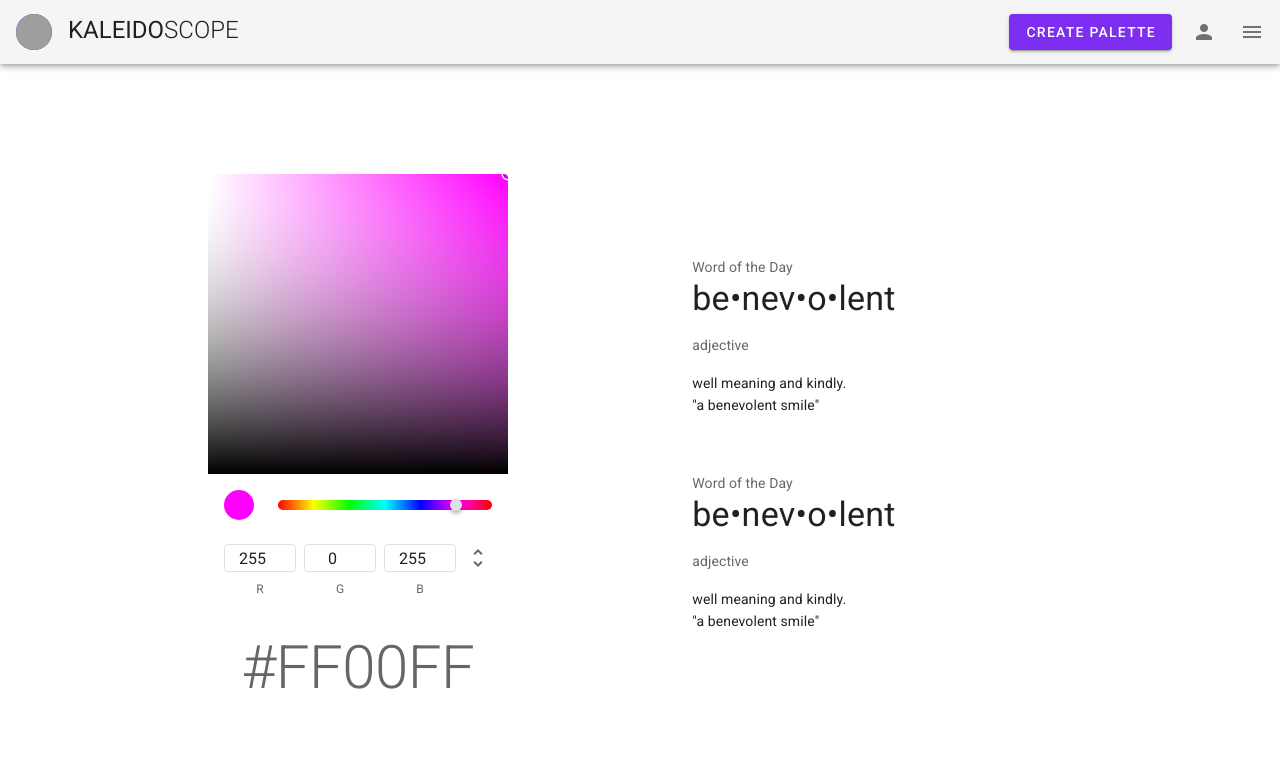
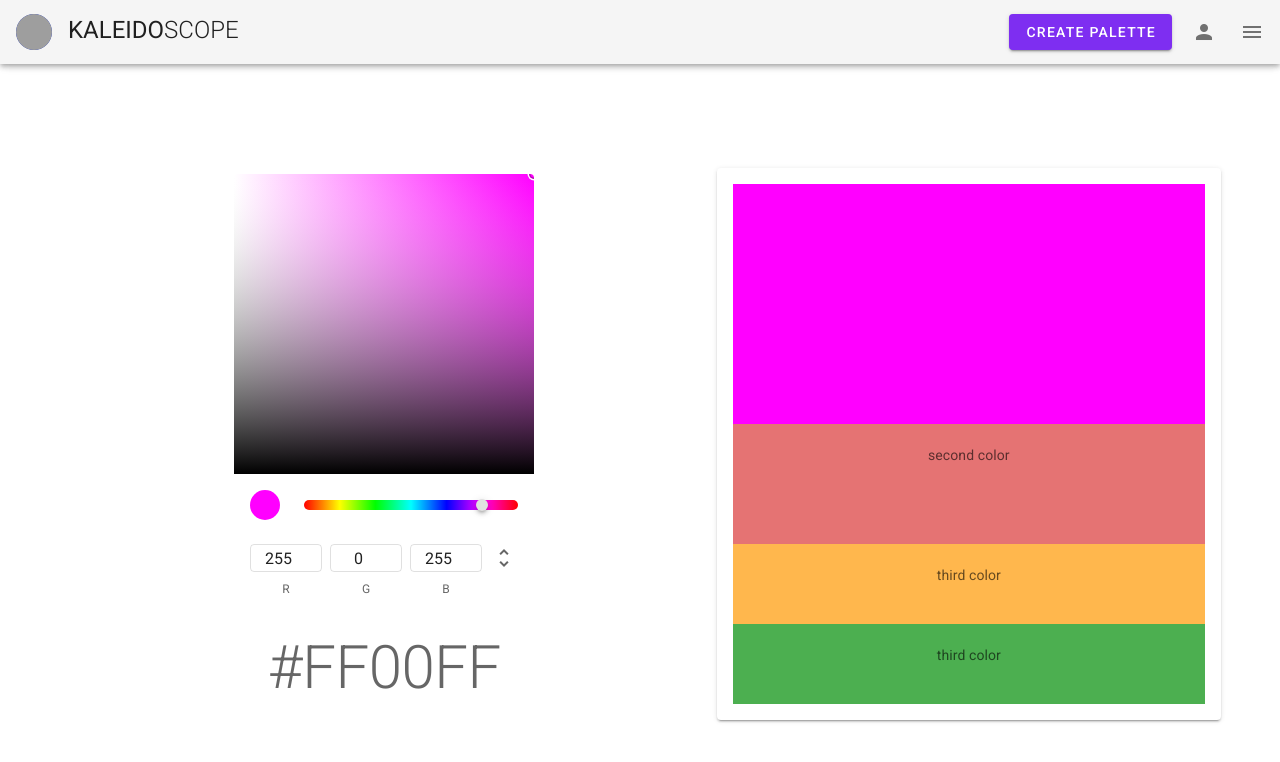
Before and after one commit to anudeike/kaleidoscope-webapp, a Vue app: page /#/create in a window 1280 px wide. Shown: the top 762 px of the page. Built offline with nearby package versions, Linux system fonts and the light colour scheme; grey boxes are pictures that could not be loaded.

Commit message:
pruned - and added vuex - also created an auth page

```diff
--- a/package.json
+++ b/package.json
@@ -12,7 +12,8 @@
     "material-design-icons-iconfont": "^5.0.1",
     "vue": "^2.6.10",
     "vue-router": "^3.1.3",
-    "vuetify": "^2.1.0"
+    "vuetify": "^2.1.0",
+    "vuex": "^3.1.2"
   },
   "devDependencies": {
     "@vue/cli-plugin-babel": "^4.0.0",
--- /dev/null
+++ b/src/components/auth.vue
@@ -0,0 +1,36 @@
+<template>
+    <v-card
+            class="mx-auto"
+            max-width="344"
+    >
+        <v-card-text>
+            <div>Word of the Day</div>
+            <p class="display-1 text--primary">
+                be•nev•o•lent
+            </p>
+            <p>adjective</p>
+            <div class="text--primary">
+                well meaning and kindly.<br>
+                "a benevolent smile"
+            </div>
+        </v-card-text>
+        <v-card-actions>
+            <v-btn
+                    text
+                    color="deep-purple accent-4"
+            >
+                Learn More
+            </v-btn>
+        </v-card-actions>
+    </v-card>
+</template>
+
+<script>
+    export default {
+        name: "auth"
+    }
+</script>
+
+<style scoped>
+
+</style>
--- a/src/components/colorPicker.vue
+++ b/src/components/colorPicker.vue
@@ -19,39 +19,44 @@
                 </v-layout>
             </v-flex>
             <v-flex>
-                <v-col>
-                    <v-card flat class="mx-auto">
+                <v-card>
                     <v-card-text>
-                            <div> Word of the Day</div>
-                            <p class="display-1 text--primary">
-                                be•nev•o•lent
-                            </p>
-                            <p>adjective</p>
-                            <div class="text--primary">
-                                well meaning and kindly.<br>
-                                "a benevolent smile"
-                            </div>
+                        <v-card flat tile class="mx-auto" height="30vh" v-bind:color="showColor">
+                            <!--<v-card-text>-->
+                                <!--<v-flex class="d-flex justify-center">-->
+                                    <!--<span class="display-1 font-weight-light">{{ showColor }}</span>-->
+                                <!--</v-flex>-->
+                            <!--</v-card-text>-->
+                        </v-card>
+
+                        <v-card flat tile class="mx-auto" height="15vh" color="red lighten-2">
+                            <v-card-text>
+                                <v-flex class="d-flex justify-center">
+                                    second color
+                                </v-flex>
                             </v-card-text>
                         </v-card>
-                </v-col>
-                <v-col>
-                    <v-card flat class="mx-auto">
+
+                        <v-card flat tile class="mx-auto" height="10vh" color="orange lighten-2">
                             <v-card-text>
-                            <div> Word of the Day</div>
-                            <p class="display-1 text--primary">
-                                be•nev•o•lent
-                            </p>
-                            <p>adjective</p>
-                            <div class="text--primary">
-                                well meaning and kindly.<br>
-                                "a benevolent smile"
-                            </div>
+                                <v-flex class="d-flex justify-center">
+                                    third color
+                                </v-flex>
                             </v-card-text>
                         </v-card>
-                </v-col>
+
+                        <v-card flat tile class="mx-auto" height="10vh" color="green">
+                            <v-card-text>
+                                <v-flex class="d-flex justify-center">
+                                    third color
+                                </v-flex>
+                            </v-card-text>
+                        </v-card>
+                    </v-card-text>
+                </v-card>
+
             </v-flex>
         </v-layout>
-
     </v-container>
 </template>
 
@@ -78,6 +83,22 @@
                     this[this.type] = v
                 },
             },
+            color2: {
+                get () {
+                    return this[this.type]
+                },
+                set(v){
+                    this[this.type] = v
+                },
+            },
+            color3: {
+                get () {
+                    return this[this.type]
+                },
+                set(v){
+                    this[this.type] = v
+                },
+            },
             showColor () {
                 if(typeof this.color === 'string'){
                     return this.color
--- a/src/router/index.js
+++ b/src/router/index.js
@@ -3,6 +3,7 @@ import VueRouter from "vue-router";
 import Home from "../views/Home.vue";
 import About from "../views/About.vue";
 import createPalettePage from "../views/createPalettePage";
+import auth from "../views/authPage";
 
 Vue.use(VueRouter);
 
@@ -24,7 +25,13 @@ const routes = [
     path: '/create',
     name: "createPalettePage",
     component: createPalettePage
+  },
+  {
+    path: "/auth",
+    name: "auth",
+    component: auth
   }
+
 
 ];
 
--- /dev/null
+++ b/src/views/authPage.vue
@@ -0,0 +1,24 @@
+<template>
+    <v-container fill-height grid-list-md text-xs-center>
+        <v-layout class="pt-6" row wrap align-center>
+            <v-flex>
+                <auth></auth>
+            </v-flex>
+        </v-layout>
+    </v-container>
+</template>
+
+<script>
+    import auth from '../components/auth';
+
+    export default {
+        name: "authPage",
+        components: {
+            auth: auth
+        }
+    }
+</script>
+
+<style scoped>
+
+</style>
```
Also changed, not shown: 1 other file (tests, documents, lock files or other folders). Lines whose indentation alone changed are shown as unchanged.
